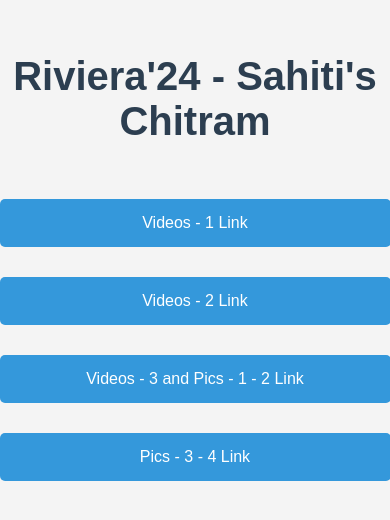
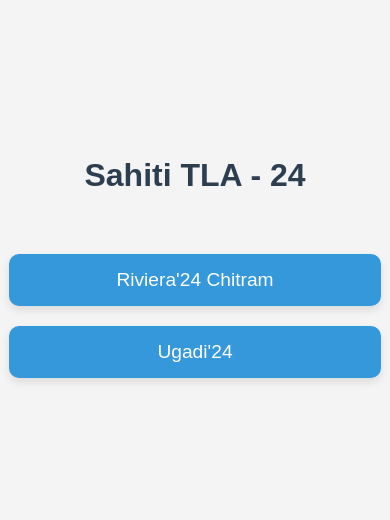
Before and after one commit to psaisuryatejareddy/Sahiti_Riviera-24-chitram, a plain HTML site: page index.html in a window 390 px wide. Shown: the part 160-680 px from the top of the page. Drawn offline with Linux system fonts and the light colour scheme.

Commit message:
Update index.html

```diff
--- a/index.html
+++ b/index.html
@@ -3,7 +3,7 @@
 <head>
     <meta charset="UTF-8">
     <meta name="viewport" content="width=device-width, initial-scale=1.0">
-    <title>Riviera'24 - Sahiti's Chitram</title>
+    <title>Sahiti TLA - 24</title>
     <style>
         body {
             font-family: 'Arial', sans-serif;
@@ -20,41 +20,60 @@
         h1 {
             font-size: 3em;
             color: #2c3e50;
-            margin-bottom: 40px;
+            margin-bottom: 50px;
         }
-        a {
-            display: block;
-            margin: 15px 0;
-            padding: 15px 20px;
-            width: 80%;
-            max-width: 400px;
-            font-size: 1.2em;
+        .button-container {
+            display: flex;
+            flex-direction: row;
+            justify-content: center;
+            align-items: center;
+            width: 100%;
+            max-width: 1200px;
+            flex-wrap: wrap;
+        }
+        .button-container a {
+            margin: 15px;
+            padding: 20px 40px;
+            font-size: 1.5em;
             color: #fff;
             background-color: #3498db;
             text-decoration: none;
-            border-radius: 5px;
+            border-radius: 10px;
             transition: background-color 0.3s ease, transform 0.3s ease;
+            box-shadow: 0 4px 8px rgba(0, 0, 0, 0.1);
         }
-        a:hover {
+        .button-container a:hover {
             background-color: #2980b9;
             transform: scale(1.05);
         }
-        @media (max-width: 600px) {
+        @media (max-width: 800px) {
             h1 {
                 font-size: 2.5em;
             }
-            a {
-                font-size: 1em;
-                width: 90%;
+            .button-container {
+                flex-direction: column;
+            }
+            .button-container a {
+                width: 80%;
+                margin: 10px 0;
+            }
+        }
+        @media (max-width: 500px) {
+            h1 {
+                font-size: 2em;
+            }
+            .button-container a {
+                font-size: 1.2em;
+                padding: 15px 30px;
             }
         }
     </style>
 </head>
 <body>
-    <h1>Riviera'24 - Sahiti's Chitram</h1>
-    <a href="https://mega.nz/folder/TPxkFDYI#FkKRys9li-RYQ9PiysVqlg" target="_blank">Videos - 1 Link</a>
-    <a href="https://mega.nz/folder/QPtVgSgS#_yi1l3TAcuzCysr-Y7ypKg" target="_blank">Videos - 2 Link</a>
-    <a href="https://mega.nz/folder/NQ4FmYKK#OlMDiHR7h1rDKNVdmkSHzQ" target="_blank">Videos - 3 and Pics - 1 - 2 Link</a>
-    <a href="https://mega.nz/folder/HTYXRZpT#hovXk4zI1bmRnmKsrWCspg" target="_blank">Pics - 3 - 4 Link</a>
+    <h1>Sahiti TLA - 24</h1>
+    <div class="button-container">
+        <a href="Riviera24Chitram.html">Riviera'24 Chitram</a>
+        <a href="Ugadi-24/index.html">Ugadi'24</a>
+    </div>
 </body>
 </html>
```
